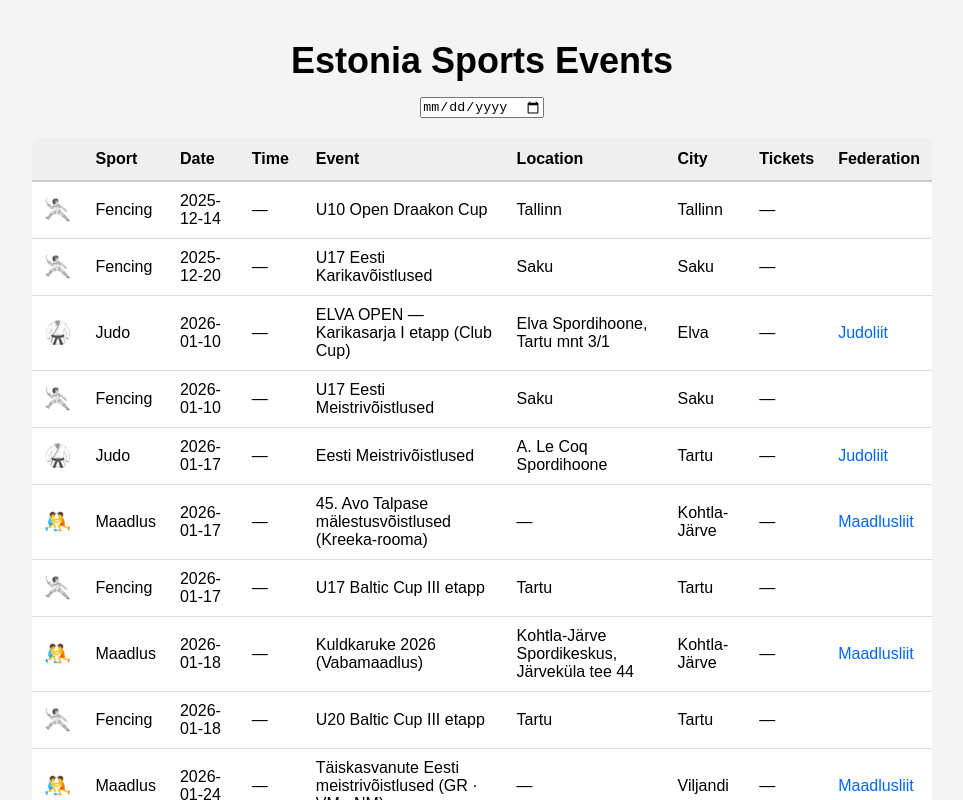
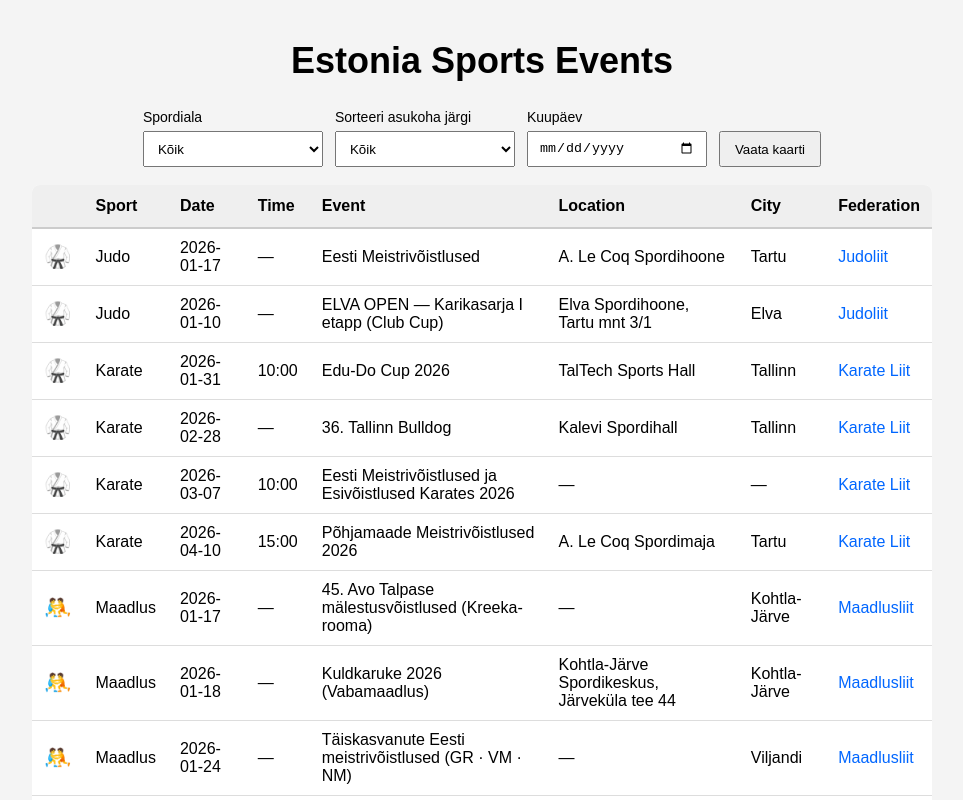
Before and after one commit to timberhoff/sports-events, a React (Vite) app: page / in a window 1280 px wide. Shown: the top 800 px of the page, without its empty margins (158-1121 px from the left). Built offline with nearby package versions, Linux system fonts and the light colour scheme.

Commit message:
improving filters

```diff
--- a/src/Homepage.css
+++ b/src/Homepage.css
@@ -82,3 +82,34 @@ table {
   border-radius: 8px;
   overflow: hidden;
 }
+
+.filters {
+  display: flex;
+  gap: 12px;
+  align-items: end;
+  flex-wrap: wrap;
+  margin: 12px 0 18px;
+}
+
+.filter {
+  display: flex;
+  flex-direction: column;
+  gap: 6px;
+}
+
+.filter label {
+  font-size: 14px;
+}
+
+.filter select,
+.filter input[type="date"] {
+  height: 36px;
+  padding: 6px 10px;
+  min-width: 180px;
+}
+
+.map-btn {
+  height: 36px;
+  padding: 0 14px;
+  cursor: pointer;
+}
--- a/src/Homepage.jsx
+++ b/src/Homepage.jsx
@@ -1,20 +1,94 @@
+import { useMemo, useState } from "react";
 import { events } from "./data/events";
 import "./Homepage.css";
 
 export default function Homepage() {
-  // SORT EVENTS BY DATE AUTOMATICALLY
-  const sortedEvents = [...events].sort((a, b) => {
-    return new Date(a.date) - new Date(b.date);
-  });
+  // --- UI state ---
+  const [sportFilter, setSportFilter] = useState("Kõik");
+  const [cityFilter, setCityFilter] = useState("Kõik");
+  const [dateFilter, setDateFilter] = useState(""); // "YYYY-MM-DD"
+
+  // --- Build dropdown options from data ---
+  const sportOptions = useMemo(() => {
+    const unique = Array.from(new Set(events.map((e) => e.sport))).sort();
+    return ["Kõik", ...unique];
+  }, []);
+
+  const cityOptions = useMemo(() => {
+    const unique = Array.from(new Set(events.map((e) => e.city))).sort();
+    return ["Kõik", ...unique];
+  }, []);
+
+  // --- Filter + sort ---
+  const visibleEvents = useMemo(() => {
+    const filtered = events.filter((e) => {
+      const sportOk = sportFilter === "Kõik" || e.sport === sportFilter;
+      const cityOk = cityFilter === "Kõik" || e.city === cityFilter;
+      const dateOk = !dateFilter || e.date === dateFilter; // assumes e.date is "YYYY-MM-DD"
+      return sportOk && cityOk && dateOk;
+    });
+
+    // Sort by date, then time (safe even if time missing)
+    return filtered.sort((a, b) => {
+      const aDT = new Date(`${a.date}T${a.time || "00:00"}`);
+      const bDT = new Date(`${b.date}T${b.time || "00:00"}`);
+      return aDT - bDT;
+    });
+  }, [sportFilter, cityFilter, dateFilter]);
+
+  const handleMapClick = () => {
+    alert("Kaart tuleb hiljem 😄");
+  };
 
   return (
     <div className="wrapper">
       <h1>Estonia Sports Events</h1>
 
-      <div className="date-select">
-        <input type="date" />
+      {/* FILTER BAR */}
+      <div className="filters">
+        <div className="filter">
+          <label>Spordiala</label>
+          <select
+            value={sportFilter}
+            onChange={(e) => setSportFilter(e.target.value)}
+          >
+            {sportOptions.map((s) => (
+              <option key={s} value={s}>
+                {s}
+              </option>
+            ))}
+          </select>
+        </div>
+
+        <div className="filter">
+          <label>Sorteeri asukoha järgi</label>
+          <select
+            value={cityFilter}
+            onChange={(e) => setCityFilter(e.target.value)}
+          >
+            {cityOptions.map((c) => (
+              <option key={c} value={c}>
+                {c}
+              </option>
+            ))}
+          </select>
+        </div>
+
+        <div className="filter">
+          <label>Kuupäev</label>
+          <input
+            type="date"
+            value={dateFilter}
+            onChange={(e) => setDateFilter(e.target.value)}
+          />
+        </div>
+
+        <button className="map-btn" onClick={handleMapClick}>
+          Vaata kaarti
+        </button>
       </div>
 
+      {/* TABLE */}
       <div className="table-container">
         <table>
           <thead>
@@ -26,13 +100,12 @@ export default function Homepage() {
               <th>Event</th>
               <th>Location</th>
               <th>City</th>
-              <th>Tickets</th>
               <th>Federation</th>
             </tr>
           </thead>
 
           <tbody>
-            {sortedEvents.map((e, i) => (
+            {visibleEvents.map((e, i) => (
               <tr key={i}>
                 <td className="emoji">{e.emoji}</td>
                 <td>{e.sport}</td>
@@ -41,16 +114,24 @@ export default function Homepage() {
                 <td>{e.event}</td>
                 <td>{e.location}</td>
                 <td>{e.city}</td>
-                <td>{e.tickets}</td>
                 <td>
-                  <a href={e.federation} target="_blank">
-                    {e.federationName}
-                  </a>
+                  {e.federation ? (
+                    <a href={e.federation} target="_blank" rel="noreferrer">
+                      {e.federationName || "Link"}
+                    </a>
+                  ) : (
+                    "-"
+                  )}
                 </td>
               </tr>
             ))}
           </tbody>
         </table>
+
+        {/* small UX bonus */}
+        {visibleEvents.length === 0 && (
+          <div style={{ padding: "12px" }}>No events match your filters.</div>
+        )}
       </div>
     </div>
   );
```
